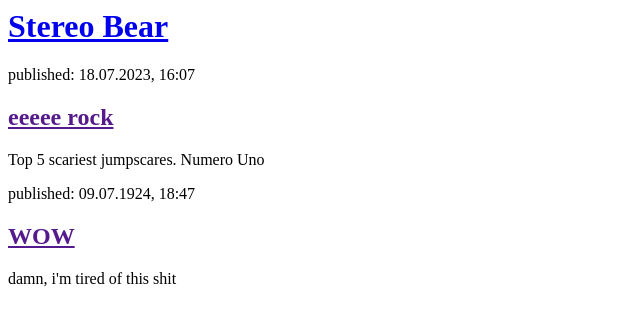
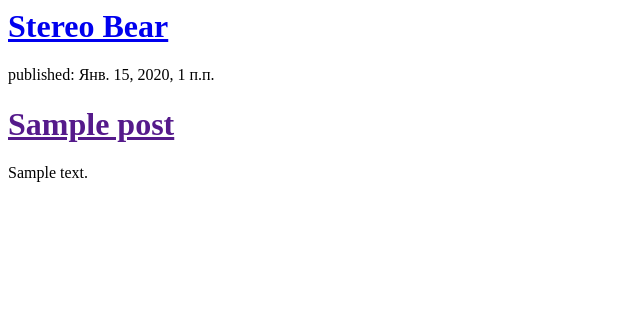
Before and after one commit to holyhloy/mysite, a Django app: page / in a window 1280 px wide. Shown: the top 326 px of the page, without its empty margins (0-640 px from the left). Run offline with Django 3.2, Linux system fonts and the light colour scheme; tables that the repository leaves empty hold one stand-in row (values such as "Sample post").

Commit message:
Modified tevplates to display posts from datebase

```diff
--- a/blog/templates/blog/post_list.html
+++ b/blog/templates/blog/post_list.html
@@ -6,17 +6,12 @@
         <div>
             <h1><a href="/">Stereo Bear</a></h1>
         </div>
-
-        <div>
-            <p>published: 18.07.2023, 16:07</p>
-            <h2><a href="">eeeee rock</a></h2>
-            <p>Top 5 scariest jumpscares. Numero Uno</p>
-        </div>
-
-        <div>
-            <p>published: 09.07.1924, 18:47</p>
-            <h2><a href="">WOW</a></h2>
-            <p>damn, i'm tired of this shit</p>
-        </div>
+        {% for post in posts %}
+            <div>
+                <p>published: {{ post.published_date }}</p>
+                <h1><a href="">{{ post.title }}</a></h1>
+                <p>{{ post.text|linebreaksbr }}</p>
+            </div>
+        {% endfor %}
     </body>
 </html>
--- a/blog/views.py
+++ b/blog/views.py
@@ -1,4 +1,8 @@
 from django.shortcuts import render
+from django.utils import timezone
+from .models import Post
+
 
 def post_list(request):
-    return render(request, 'blog/post_list.html', {})
+    posts = Post.objects.filter(published_date__lte=timezone.now()).order_by('published_date')
+    return render(request, 'blog/post_list.html', {'posts': posts})
```
